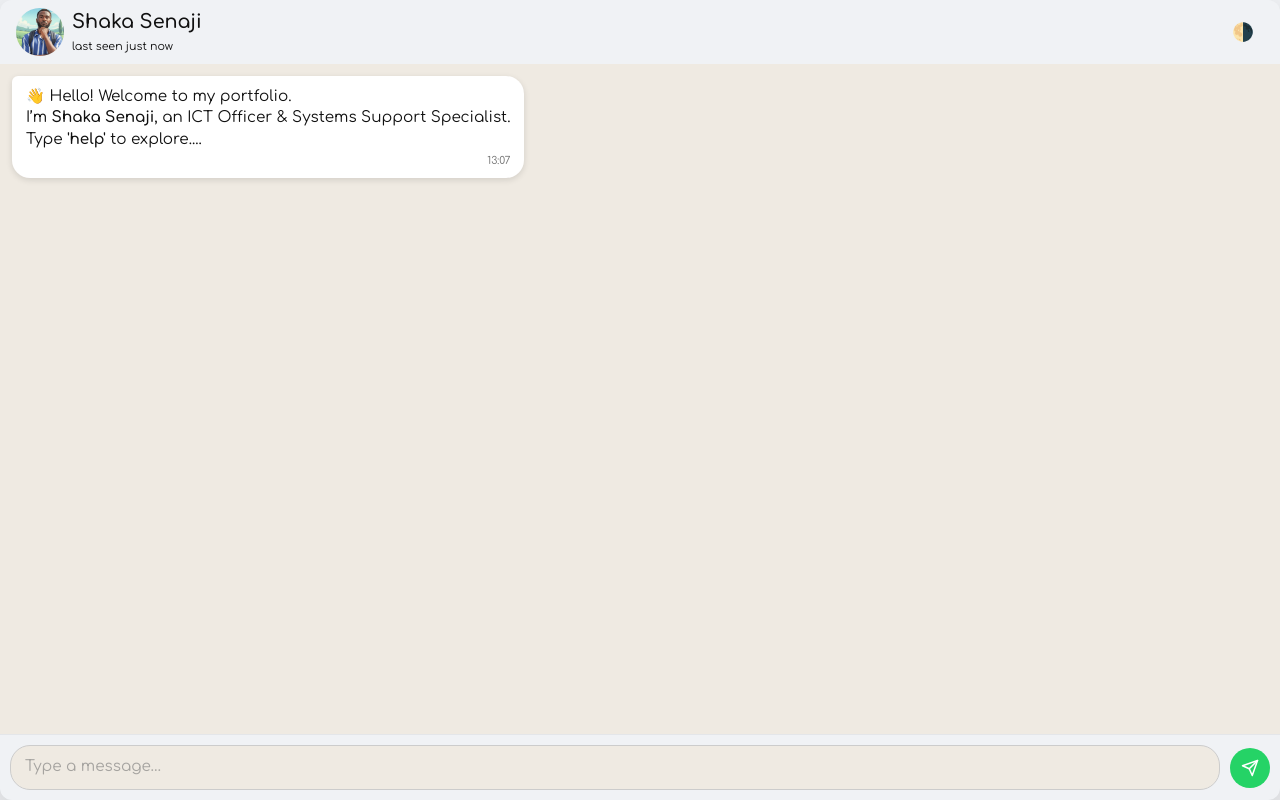
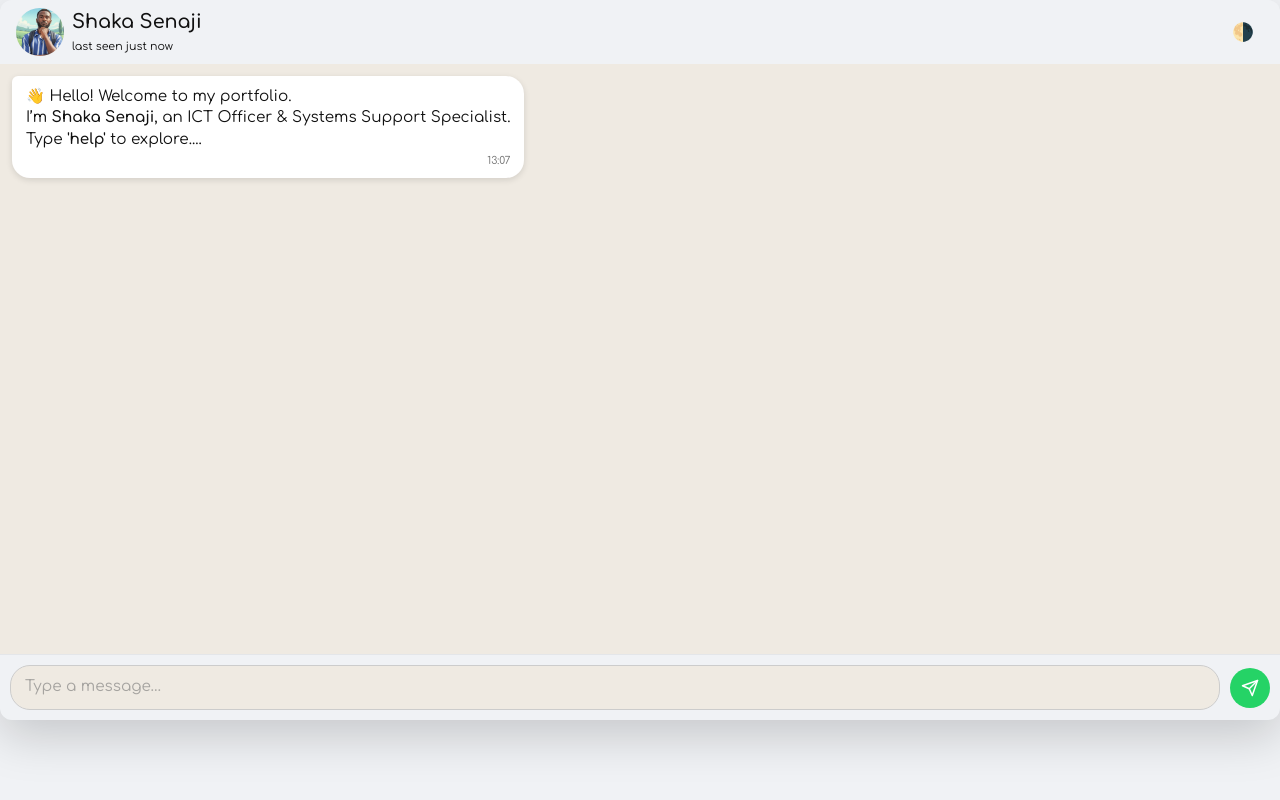
Before and after one commit to mrrugby/portfoli, a Vue app: page / in a window 1280 px wide. Built offline with nearby package versions, Linux system fonts and the light colour scheme.

Commit message:
added stretch to app, align items

```diff
--- a/src/App.vue
+++ b/src/App.vue
@@ -460,7 +460,7 @@ body, input, textarea, button, * { font-family: var(--font-family); }
  background: var(--app-bg);
  display: flex;
  justify-content: center;
- align-items: center;
+ align-items: stretch;
 }
 
 .chat-shell {
@@ -473,7 +473,7 @@ body, input, textarea, button, * { font-family: var(--font-family); }
 
 @media (min-width: 992px) {
   .chat-shell {
-    height: 100dvh;
+    height: 90dvh;
     border-radius: 12px;
     overflow: hidden;
   }
```
